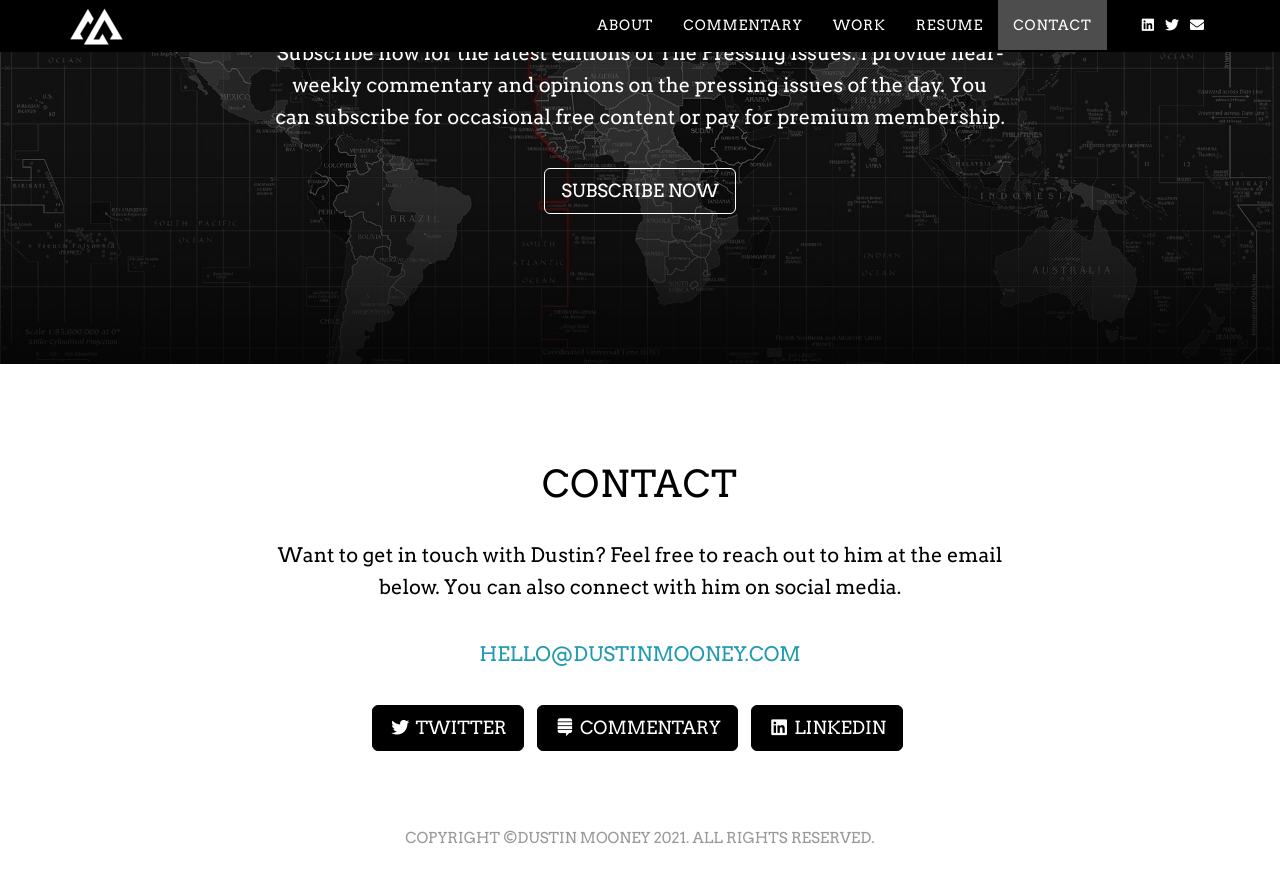
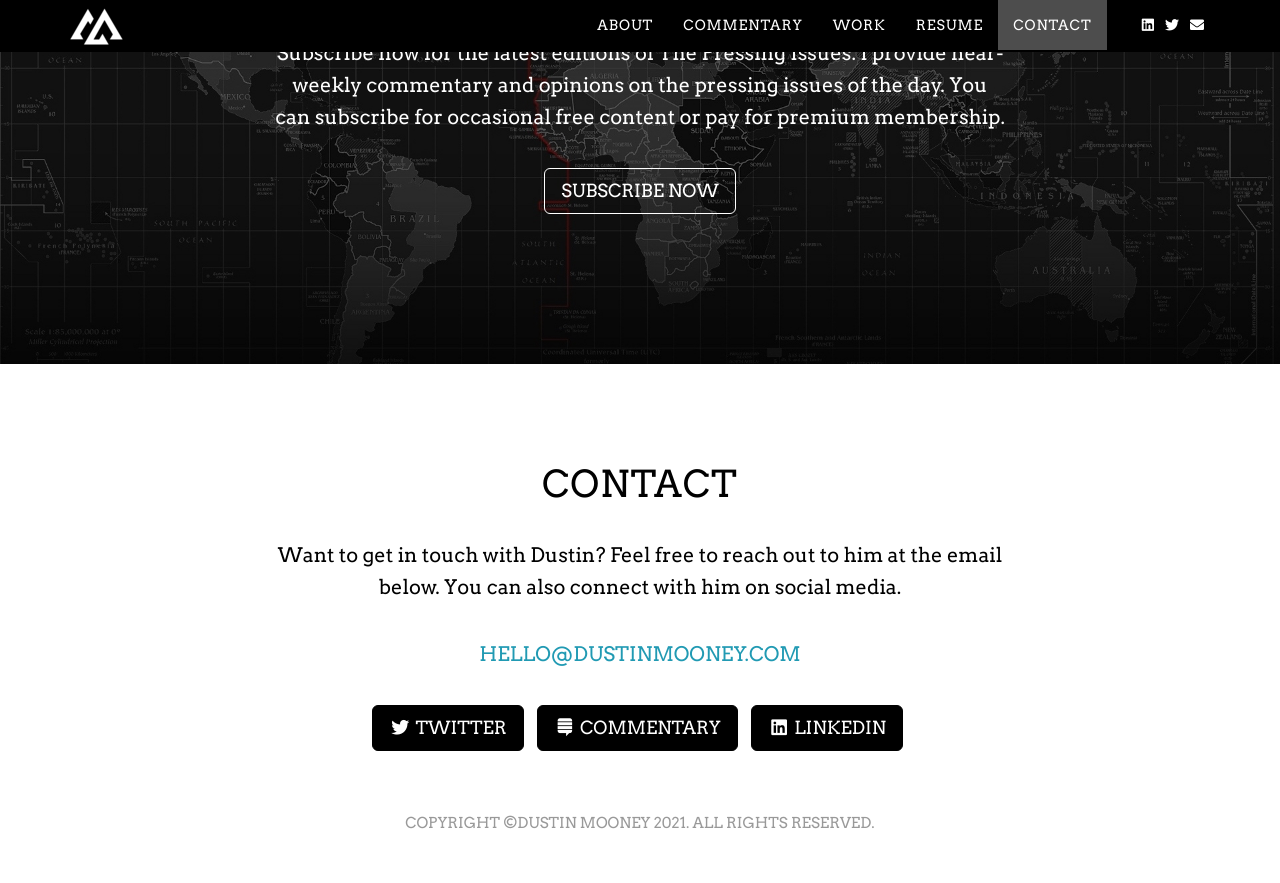
Before and after one commit to dustinwmooney/dustinmooney.website, a Jekyll site: the page built from index.html, in a window 1280 px wide and 900 px high, scrolled down 3611 px. Shown: the top 883 px of the window. Built offline with Jekyll 4.4.1, drawn with Linux system fonts in a browser that asks for light colours; nearby versions of some CDN libraries.

Commit message:
Update grayscale.css

```diff
--- a/_includes/css/grayscale.css
+++ b/_includes/css/grayscale.css
@@ -464,7 +464,7 @@ ul.banner-social-buttons li {
 }
 
 footer {
-    padding: 50px 0;
+    padding: 35px 0;
     text-transform: uppercase;
 }
 
```
